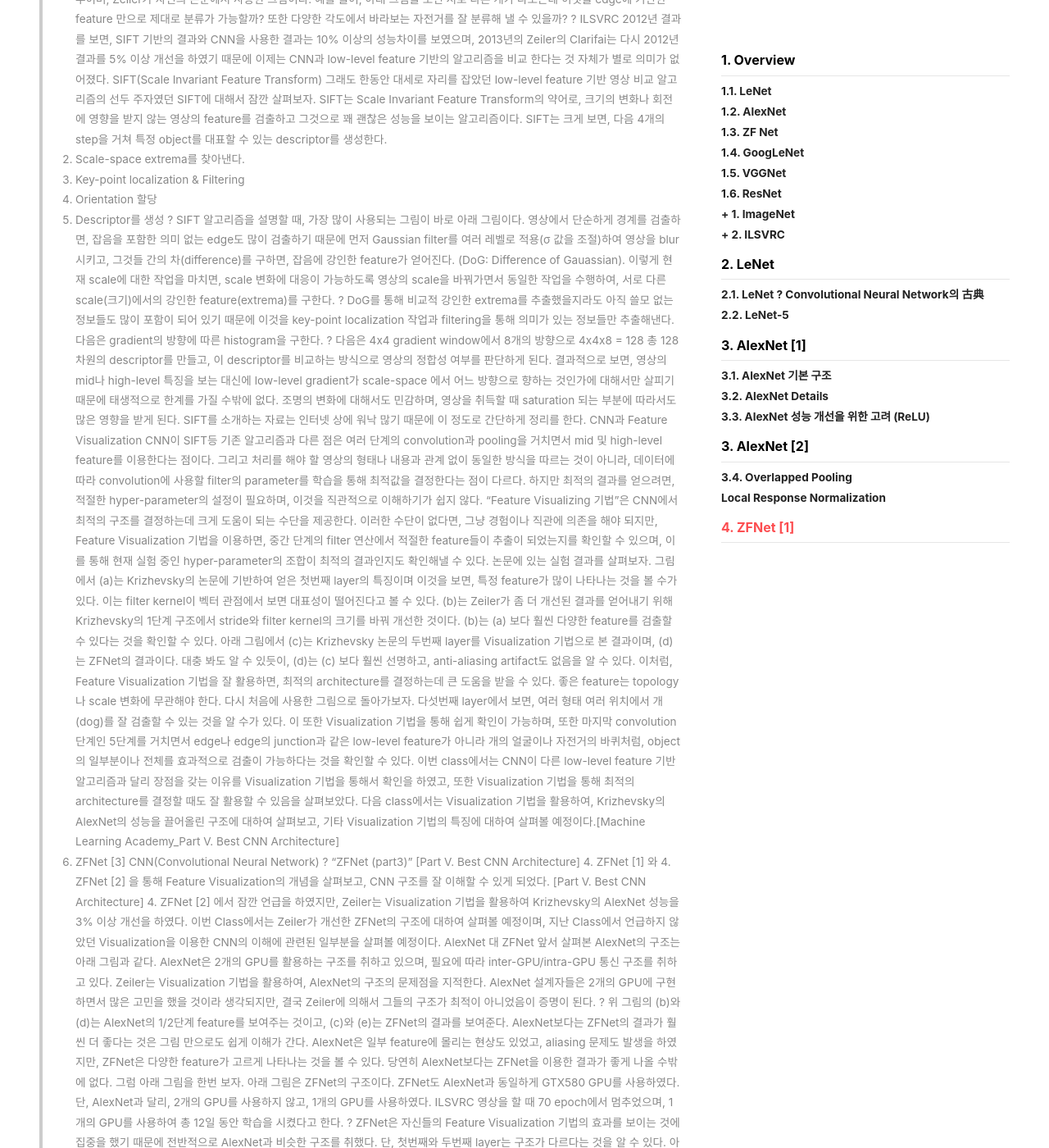
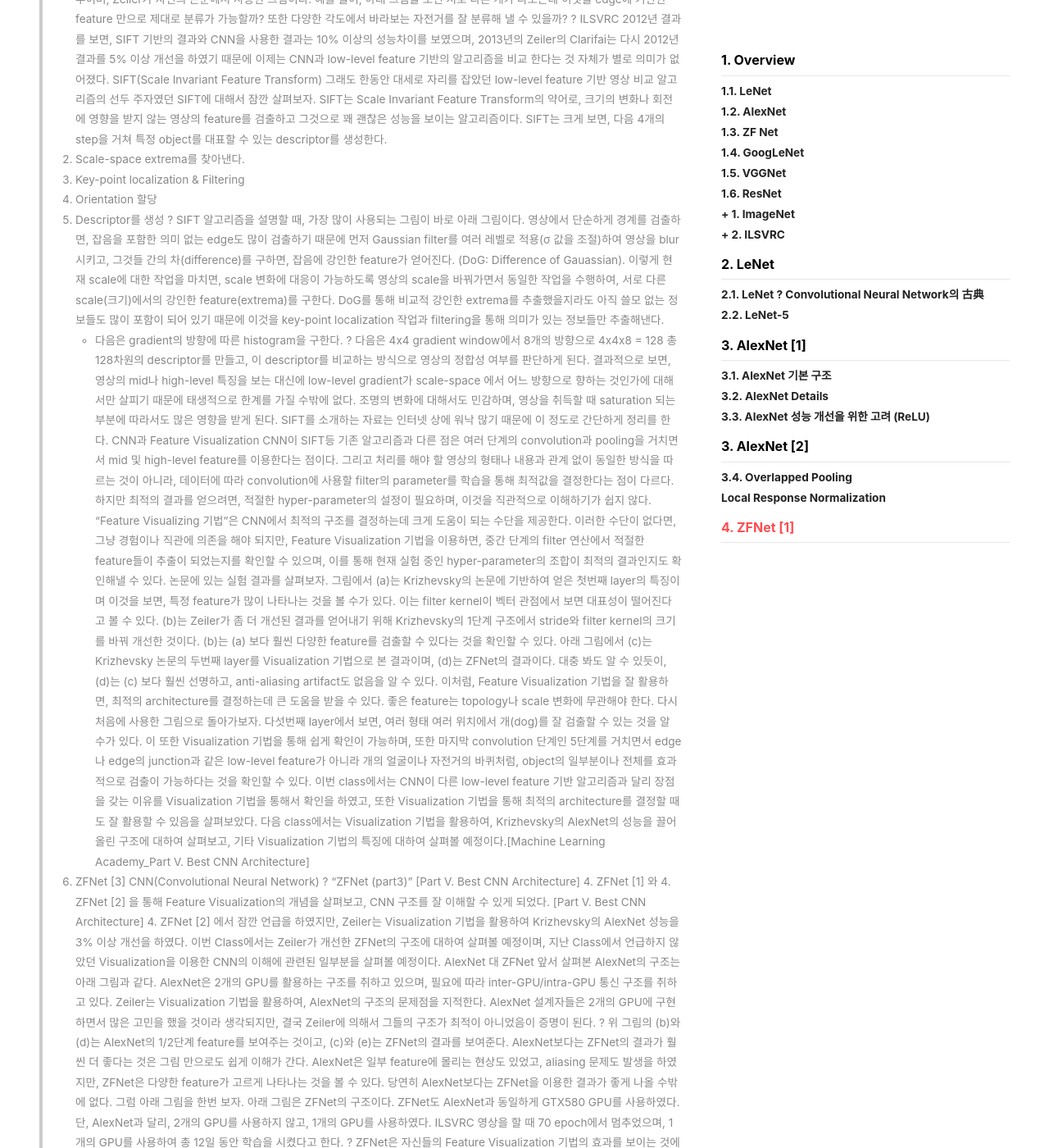
Before and after one commit to underthelights/previous, a Jekyll site: the page built from _posts/ai/mainconcept/2020-11-09-PART-V-|-CNN-Architecture.md, in a window 1280 px wide and 1400 px high, scrolled down 13818 px. Shown: the whole window at 82% size. Built offline with Jekyll 4.4.1, drawn with Linux system fonts in a browser that asks for light colours; nearby versions of some CDN libraries; comment, search, counter and statistics services are not loaded.

Commit message:
Update 2020-11-09-PART-V-|-CNN-Architecture.md

```diff
--- a/_posts/ai/mainconcept/2020-11-09-PART-V-|-CNN-Architecture.md
+++ b/_posts/ai/mainconcept/2020-11-09-PART-V-|-CNN-Architecture.md
@@ -477,13 +477,8 @@
 영상에서 단순하게 경계를 검출하면, 잡음을 포함한 의미 없는 edge도 많이 검출하기 때문에
 먼저 Gaussian filter를 여러 레벨로 적용(σ 값을 조절)하여 영상을 blur 시키고,
 그것들 간의 차(difference)를 구하면, 잡음에 강인한 feature가 얻어진다. (DoG: Difference of Gauassian).
-이렇게 현재 scale에 대한 작업을 마치면, scale 변화에 대응이 가능하도록  영상의 scale을 바꿔가면서
-동일한 작업을 수행하여, 서로 다른 scale(크기)에서의 강인한 feature(extrema)를 구한다.
-?
-DoG를 통해 비교적 강인한 extrema를 추출했을지라도
-아직 쓸모 없는 정보들도 많이 포함이 되어 있기 때문에
-이것을 key-point localization 작업과 filtering을 통해 의미가 있는 정보들만 추출해낸다.
-다음은 gradient의 방향에 따른 histogram을 구한다.
+이렇게 현재 scale에 대한 작업을 마치면, scale 변화에 대응이 가능하도록  영상의 scale을 바꿔가면서 동일한 작업을 수행하여, 서로 다른 scale(크기)에서의 강인한 feature(extrema)를 구한다. DoG를 통해 비교적 강인한 extrema를 추출했을지라도 아직 쓸모 없는 정보들도 많이 포함이 되어 있기 때문에 이것을 key-point localization 작업과 filtering을 통해 의미가 있는 정보들만 추출해낸다.
+- 다음은 gradient의 방향에 따른 histogram을 구한다.
 ?
 다음은 4x4 gradient window에서 8개의 방향으로 4x4x8 = 128 총 128차원의 descriptor를 만들고,
 이 descriptor를 비교하는 방식으로 영상의 정합성 여부를 판단하게 된다.
```
